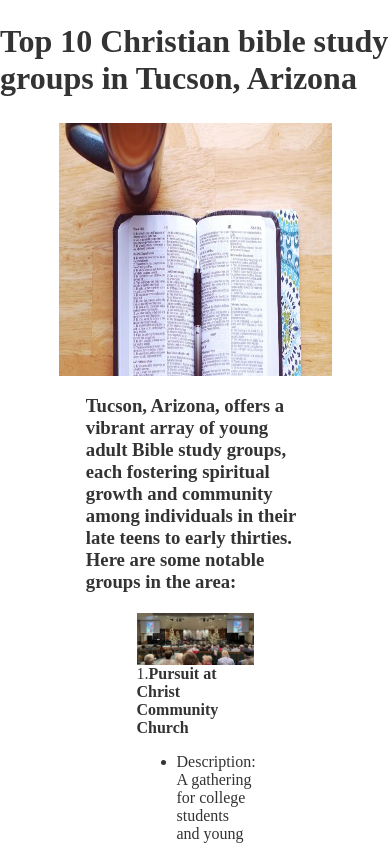
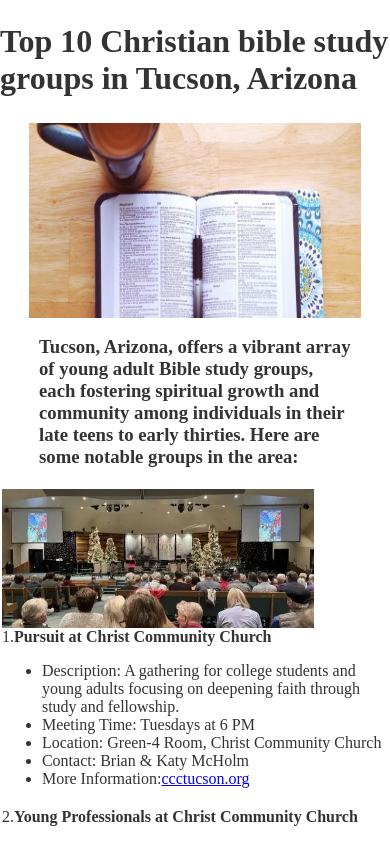
Before and after one commit to jstick2599/randomBibleFacts, a React (Create React App) app: page /YaGroupArticle in a window 390 px wide. Built offline with nearby package versions, Linux system fonts and the light colour scheme.

Commit message:
almost finished mobile styling for yagroup page

```diff
--- a/src/pages/AboutUs.js
+++ b/src/pages/AboutUs.js
@@ -12,8 +12,6 @@ function AboutUs(){
                 <h1>About Us</h1>
             </div>
             <div className="video">
-                {/* <video width="600" height="100vh" controls> */}
-                {/* <source src="/aboutUsVideo.mov" type="video/mp4" />Your browser does not support the video tag.</video> */}
                 <ReactPlayer
                 url="https://www.youtube.com/shorts/N20Zvbep-Eo"
                 controls
@@ -23,16 +21,13 @@ function AboutUs(){
                 />
 
             </div>
-            {/* <div className="paragraphs"> */}
             <div className="images">
                 <img src={aboutUsPic} alt="Two creators of website" id="aboutUsImg"/>
-                    {/* <img src={cactus} alt="Cactus" id="cactusImg"/> */}
             </div>
             <p className="bio">Welcome to VerseFacts.com, a Christian website dedicated to sharing the truth of God's Word with the world. Our mission is twofold: to help non-believers encounter the life-changing power of Jesus Christ and to equip believers to grow deeper in their faith.</p>
             <p className="bio">We live in a time when misinformation and doubt can cloud the truth of the Gospel. At VerseFacts.com, we aim to cut through the noise by providing biblical insights, apologetics, and faith-based resources that strengthen your understanding of Scripture. Whether you are exploring Christianity for the first time or seeking to deepen your walk with Christ, our content is designed to guide, encourage, and inspire.</p>
             <p className="bio">We believe the Bible is the inerrant Word of God, Jesus is the only way to salvation, and faith in Him transforms lives. Through carefully researched articles, compelling evidence for biblical truth, and practical teachings, we strive to share the Good News with clarity and conviction.</p>
             <p className="bio">Thank you for visiting VerseFacts.com—where truth meets faith, and faith leads to life.</p>
-            {/* </div> */}
 
 
         </div>
--- a/src/styling/AboutUs.css
+++ b/src/styling/AboutUs.css
@@ -90,10 +90,6 @@ video:fullscreen {
       width: 100%;  /* Ensure it takes up the full width */
       height: 100%;  /* Ensure it scales correctly */
   }
-  .video {
-    overflow: visible;  /* Allow overflow on mobile */
-    width:80vw;
-}
 
 
 
@@ -107,6 +103,7 @@ video:fullscreen {
       display: flex;
       justify-content: center;
       align-items: center;
+      margin-top: 1%;
   }
 
 }
--- a/src/styling/BornAgainHowTo.css
+++ b/src/styling/BornAgainHowTo.css
@@ -14,9 +14,6 @@
 .bornAgainFullPage{
     font-family: 'Lora', serif;
     color:#333333;
-    /* display: flex;
-    flex-direction: column;
-    justify-content: center; */
 
 }
 .bornAgainLastSentence{
@@ -45,13 +42,35 @@
     padding-bottom:.5%;
     width:35vw;
 }
-/* show christopher this and see if he likes it with a normal font weight. also ask him about saguaro cactus rotating size. It might look better huge*/
-/* .deBold{
-    font-weight: normal;
-} */
 
 /* Mobile Scaling */
 @media screen and (max-width: 768px) {
     /* the below scaling only applies when width is 768px or less */
 
+    .bornAgainDiv{
+        padding:0;
+    }
+    #baptizedPic{
+        width:70vw;
+    }
+    .deBold {
+        padding-left: 0;  /* Remove any extra padding */
+        text-align: left;  /* Ensure text aligns left */
+        width: 100%;  /* Make sure it takes full width */
+    }
+
+    .bornAgainDiv {
+        padding: 0 5%;  /* Add a little padding for readability */
+    }
+    .subTitle{
+        padding:0;
+    }
+
 }
+
+
+
+/* show christopher this and see if he likes it with a normal font weight. also ask him about saguaro cactus rotating size. It might look better huge*/
+/* .deBold{
+    font-weight: normal;
+} */
--- a/src/styling/YaGroupArticle.css
+++ b/src/styling/YaGroupArticle.css
@@ -84,3 +84,32 @@ h4{
 
 
 }
+
+
+/* Mobile Scaling */
+@media screen and (max-width: 768px) {
+    /* the below scaling only applies when width is 768px or less */
+    #bibleStudyArticleImage{
+        width: 85%;
+        height:50vw;
+    }
+    .yaSubTitle{
+        padding:0;
+    }
+    img{
+        width:80vw;
+    }
+    .bibleStudyList {
+        display: flex;
+        flex-direction: column;
+        align-items:flex-start;
+    }
+    #mvbcChurch{
+        width:80vw;
+        /* height:50%; */
+
+    }
+    .column{
+        width:100vw;
+    }
+}
```
Also changed, not shown: 1 other file (tests, documents, lock files or other folders). Lines whose indentation alone changed are shown as unchanged.
